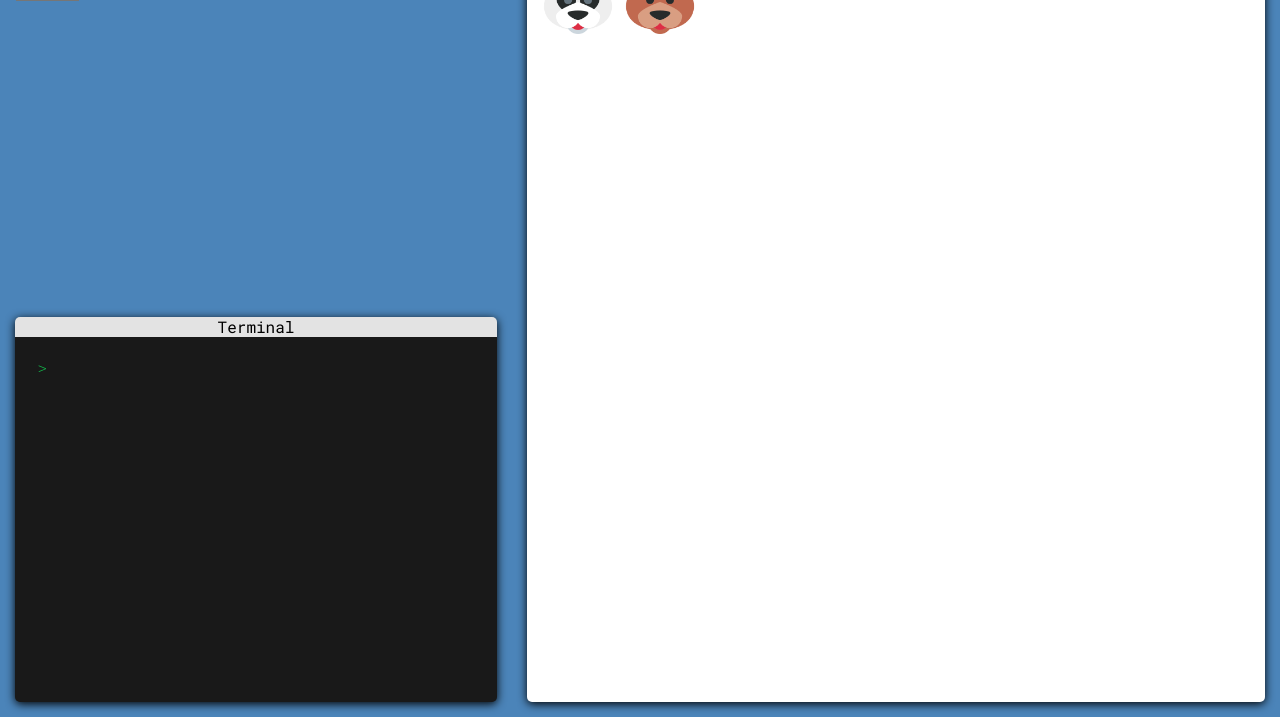
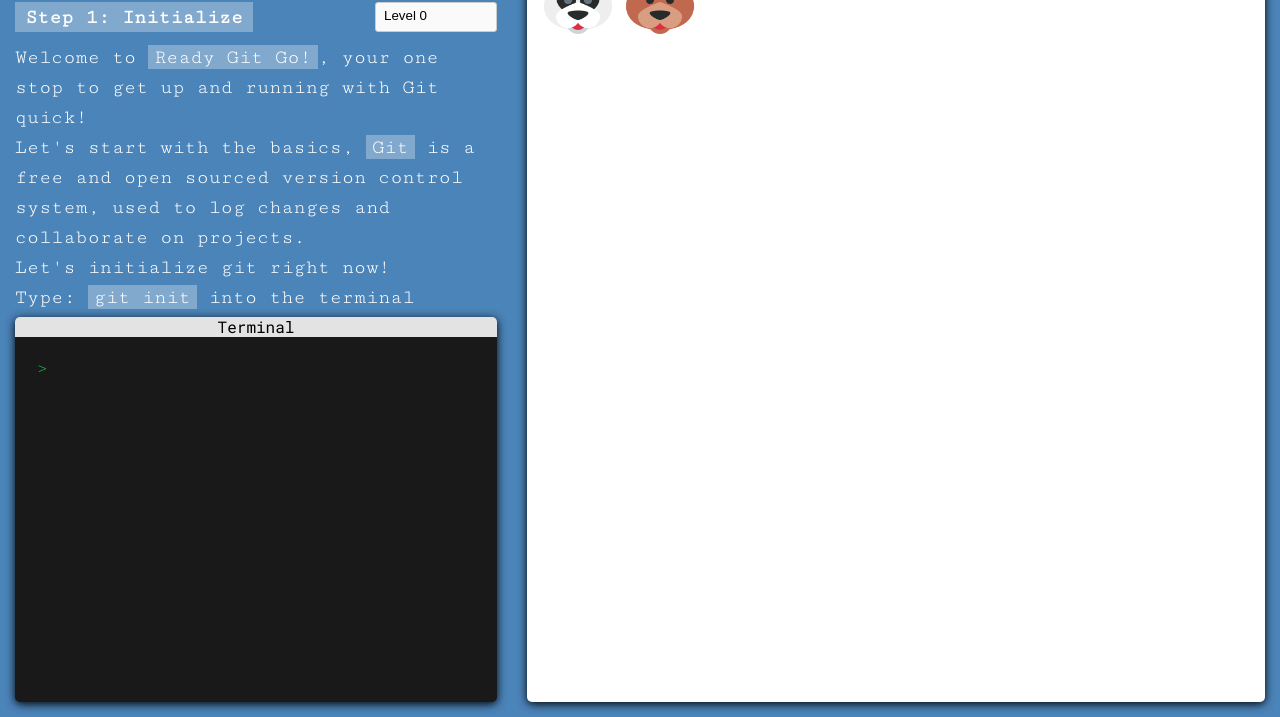
Before and after one commit to hkumar1993/Git-Ready, a website built with webpack: page index.html in a window 1280 px wide. Shown: the part 83-800 px from the top of the page. Built offline with nearby package versions, Linux system fonts and the light colour scheme; files whose address does not match are found by name.

```diff
--- a/css/head.css
+++ b/css/head.css
@@ -9,8 +9,6 @@
   font-weight: 700;
   color: white;
 }
-
-
 
 .terminal{
   height: 50%;
@@ -54,3 +52,54 @@
 #terminal-command-list div.invalid{
   color: red;
 }
+
+.level-instructions{
+  margin-top: 20px;
+  color: white;
+
+}
+
+.header{
+  display: flex;
+  justify-content: space-between;
+  margin: 10px 0;
+}
+
+.header h2{
+  font-size: 20px;
+  font-weight: 700;
+  background-color: rgba(256, 256, 256, 0.3);
+  padding: 5px 10px;
+}
+
+#instructions{
+  font-size: 20px;
+  line-height: 1.5;
+}
+
+.bg{
+  background-color: rgba(256, 256, 256, 0.3);
+  padding: 1px 6px;
+}
+
+.select-style {
+    border: 1px solid #ccc;
+    width: 120px;
+    border-radius: 3px;
+    overflow: hidden;
+    background: #fafafa url("img/icon-select.png") no-repeat 90% 50%;
+}
+
+.select-style select {
+    padding: 5px 8px;
+    width: 130%;
+    border: none;
+    box-shadow: none;
+    background: transparent;
+    background-image: none;
+    -webkit-appearance: none;
+}
+
+.select-style select:focus {
+    outline: none;
+}
--- a/index.html
+++ b/index.html
@@ -6,6 +6,7 @@
     <script type="text/javascript" src="./js/bundle.js"></script>
     <link href="https://fonts.googleapis.com/css?family=Cutive+Mono" rel="stylesheet">
     <link href="https://fonts.googleapis.com/css?family=Roboto+Mono:400,500,700" rel="stylesheet">
+    <link href="https://fonts.googleapis.com/css?family=Roboto:400,500i,700i" rel="stylesheet">
     <link rel="stylesheet" href="./css/reset.css">
     <link rel="stylesheet" href="./css/styles.css">
     <link rel="stylesheet" href="./css/git.css">
@@ -15,12 +16,20 @@
     <div class="left">
       <div class="head">
         <h1>Ready Git Go!</h1>
+        <div class="level-instructions">
+          <div class="header">
+            <h2 id='step'></h2>
+            <div class="select-style">
               <select id='level-selector' class="" name="">
                 <option value="0" selected>Level 0</option>
                 <option value="1">Level 1</option>
                 <option value="2">Level 2</option>
                 <option value="3">Level 3</option>
               </select>
+            </div>
+          </div>
+          <p id='instructions'></p>
+        </div>
       </div>
       <div class="terminal window">
         <h6>Terminal</h6>
--- a/js/display.js
+++ b/js/display.js
@@ -1,7 +1,6 @@
 import { levelStructure } from './level_selection'
 
 const render = gitState => {
-  console.log('INSIDE RENDER');
   ['directory','stage','local', 'remote'].forEach(point => {
     $(`.${point} > ul`).remove()
     $(`.${point}`).append('<ul></ul>')
@@ -11,6 +10,10 @@
     gitState.previousLevel = gitState.level
     gitState.fileStructure = levelStructure(gitState)
   }
+  $('#instructions').empty()
+  $('#step').empty()
+  $('#step').append(`${gitState.step}`)
+  $('#instructions').append(`${gitState.instructions}`)
 
   $('#level-selector').val(gitState.level)
 
@@ -41,7 +44,6 @@
   })
 
   Object.keys(gitState.fileStructure).forEach(file => {
-    console.log(file);
     switch (gitState.fileStructure[file]) {
       case 'remote':
         $('.remote > ul').append(`<li class='committed'><img src='./img/${file}.png'/></li>`)
--- a/js/level_selection.js
+++ b/js/level_selection.js
@@ -10,8 +10,11 @@
 export const levelStructure = gitState => {
   switch (gitState.level) {
     case 0:
-      gitState.initialized = false;
-      gitState.remote = false;
+      gitState.initialized = false
+      gitState.remote = false
+      gitState.step = 'Step 1: Initialize'
+      gitState.instructions =
+      "Welcome to <span class='bg'>Ready Git Go!</span>, your one stop to get up and running with Git quick!<p>Let's start with the basics, <span class='bg'>Git</span> is a free and open sourced version control system, used to log changes and collaborate on projects.</p><p>Let's initialize git right now!</p>\n<p>Type: <span class='bg'>git init</span> into the terminal</p>"
       return {
         'panda': 'new',
         'bear': 'new'
--- a/js/ready_git_go.js
+++ b/js/ready_git_go.js
@@ -17,11 +17,13 @@
       fileStructure: {
         '.git':'ignored',
         'cat': 'committed',
-        'dog': 'committed'
+        'dog':'committed'
       },
       message: 'test'
     }],
-    commit: ''
+    commit: '',
+    step: '',
+    instructions: ''
   }
   gitState.fileStructure = levelStructure(gitState)
   gitState.render(gitState)
```
Also changed, not shown: js/terminal.js (+0 -9 lines). Lines whose indentation alone changed are shown as unchanged.
